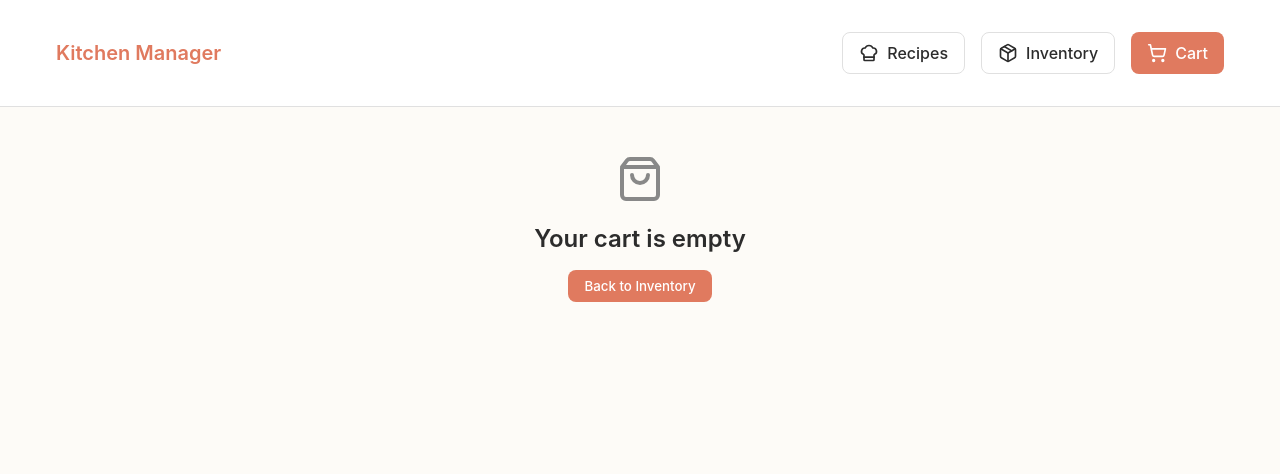
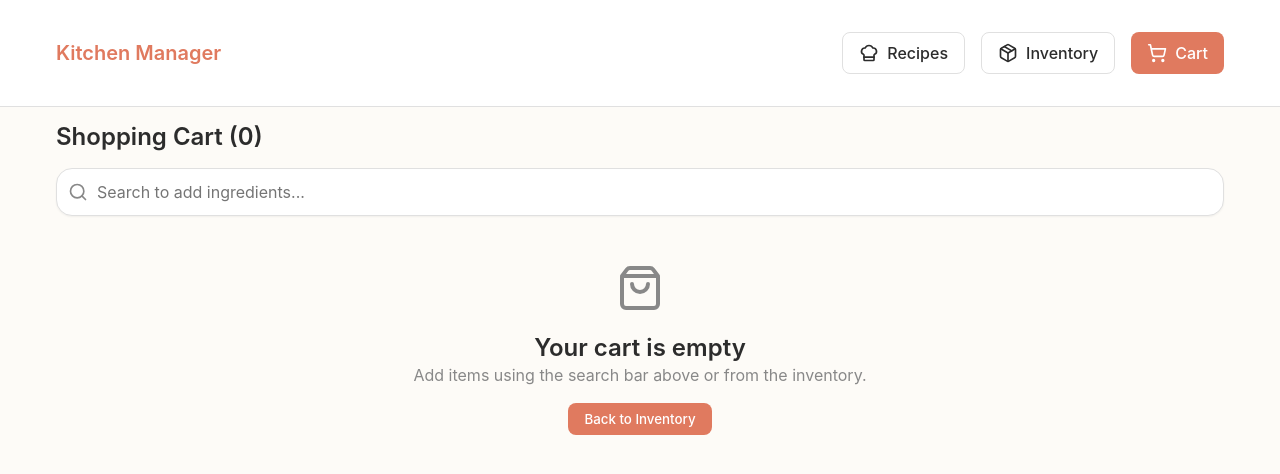
Before and after one commit to aalizelau/cooking-management-app, a React app: page /shopping-cart in a window 1280 px wide. Shown: the top 474 px of the page. Built offline with nearby package versions, Linux system fonts and the light colour scheme; the HTML template or start-up script is replaced by a standard one.

Commit message:
add search to cart

```diff
--- a/src/pages/ShoppingCart.jsx
+++ b/src/pages/ShoppingCart.jsx
@@ -1,12 +1,13 @@
 import React, { useState } from 'react';
-import { CheckSquare, Square, ShoppingBag } from 'lucide-react';
+import { CheckSquare, Square, ShoppingBag, Search, Plus, X } from 'lucide-react';
 import { useApp } from '../context/AppContext';
 import { useNavigate } from 'react-router-dom';
 
 const ShoppingCart = () => {
-    const { cart, ingredients, removeFromCart, updateIngredient, clearCart } = useApp();
+    const { cart, ingredients, removeFromCart, updateIngredient, clearCart, addToCart } = useApp();
     const navigate = useNavigate();
     const [checkedItems, setCheckedItems] = useState([]);
+    const [searchQuery, setSearchQuery] = useState('');
 
     const cartIngredients = ingredients.filter(ing => cart.includes(ing.id));
 
@@ -52,23 +53,115 @@ const ShoppingCart = () => {
         }
     };
 
-    if (cart.length === 0) {
-        return (
-            <div style={{ textAlign: 'center', padding: 'var(--spacing-xl)' }}>
-                <ShoppingBag size={48} color="var(--color-muted)" />
-                <h2 style={{ marginTop: 'var(--spacing-md)' }}>Your cart is empty</h2>
-                <button className="btn btn-primary" style={{ marginTop: 'var(--spacing-md)' }} onClick={() => navigate('/inventory')}>
-                    Back to Inventory
-                </button>
-            </div>
-        );
-    }
+    // Search Logic
+    const searchResults = searchQuery.length > 0
+        ? ingredients.filter(ing =>
+            ing.name.toLowerCase().includes(searchQuery.toLowerCase()) &&
+            !cart.includes(ing.id)
+        )
+        : [];
+
+    const handleAddToCart = (id) => {
+        addToCart(id);
+        setSearchQuery('');
+    };
 
     return (
         <div>
             <h2>Shopping Cart ({cart.length})</h2>
 
-            <div style={{ display: 'flex', flexDirection: 'column', gap: 'var(--spacing-md)', marginTop: 'var(--spacing-md)' }}>
+            {/* Search Bar */}
+            <div style={{ position: 'relative', marginTop: 'var(--spacing-md)', marginBottom: 'var(--spacing-md)' }}>
+                <div style={{ position: 'relative' }}>
+                    <Search size={20} style={{ position: 'absolute', left: '12px', top: '50%', transform: 'translateY(-50%)', color: 'var(--color-muted)' }} />
+                    <input
+                        placeholder="Search to add ingredients..."
+                        value={searchQuery}
+                        onChange={e => setSearchQuery(e.target.value)}
+                        style={{
+                            width: '100%',
+                            paddingLeft: '40px',
+                            paddingRight: '40px',
+                            height: '48px',
+                            fontSize: '1rem',
+                            borderRadius: 'var(--radius-lg)',
+                            border: '1px solid var(--color-border)',
+                            boxShadow: 'var(--shadow-sm)'
+                        }}
+                    />
+                    {searchQuery && (
+                        <button
+                            onClick={() => setSearchQuery('')}
+                            style={{ position: 'absolute', right: '12px', top: '50%', transform: 'translateY(-50%)', color: 'var(--color-muted)' }}
+                        >
+                            <X size={18} />
+                        </button>
+                    )}
+                </div>
+
+                {searchQuery && (
+                    <div style={{
+                        position: 'absolute',
+                        top: 'calc(100% + 8px)',
+                        left: 0,
+                        right: 0,
+                        backgroundColor: 'var(--color-card-bg)',
+                        borderRadius: 'var(--radius-lg)',
+                        boxShadow: 'var(--shadow-lg)',
+                        zIndex: 50,
+                        maxHeight: '300px',
+                        overflowY: 'auto',
+                        border: '1px solid var(--color-border)'
+                    }}>
+                        {searchResults.length === 0 ? (
+                            <div style={{ padding: 'var(--spacing-md)', textAlign: 'center', color: 'var(--color-muted)' }}>
+                                No ingredients found.
+                            </div>
+                        ) : (
+                            searchResults.map(ing => (
+                                <div
+                                    key={ing.id}
+                                    onClick={() => handleAddToCart(ing.id)}
+                                    style={{
+                                        padding: 'var(--spacing-md)',
+                                        display: 'flex',
+                                        alignItems: 'center',
+                                        justifyContent: 'space-between',
+                                        cursor: 'pointer',
+                                        borderBottom: '1px solid var(--color-border)',
+                                        transition: 'background-color 0.2s'
+                                    }}
+                                    onMouseEnter={(e) => e.currentTarget.style.backgroundColor = '#f9f9f9'}
+                                    onMouseLeave={(e) => e.currentTarget.style.backgroundColor = 'transparent'}
+                                >
+                                    <div style={{ display: 'flex', alignItems: 'center', gap: 'var(--spacing-sm)' }}>
+                                        {ing.emoji && <span style={{ fontSize: '1.2rem' }}>{ing.emoji}</span>}
+                                        <div>
+                                            <div style={{ fontWeight: '500' }}>{ing.name}</div>
+                                            <div style={{ fontSize: '0.8rem', color: 'var(--color-muted)' }}>
+                                                {ing.stockStatus} • {ing.location}
+                                            </div>
+                                        </div>
+                                    </div>
+                                    <Plus size={20} color="var(--color-primary)" />
+                                </div>
+                            ))
+                        )}
+                    </div>
+                )}
+            </div>
+
+            {cart.length === 0 ? (
+                <div style={{ textAlign: 'center', padding: 'var(--spacing-xl)' }}>
+                    <ShoppingBag size={48} color="var(--color-muted)" />
+                    <h2 style={{ marginTop: 'var(--spacing-md)' }}>Your cart is empty</h2>
+                    <p style={{ color: 'var(--color-muted)' }}>Add items using the search bar above or from the inventory.</p>
+                    <button className="btn btn-primary" style={{ marginTop: 'var(--spacing-md)' }} onClick={() => navigate('/inventory')}>
+                        Back to Inventory
+                    </button>
+                </div>
+            ) : (
+                <div style={{ display: 'flex', flexDirection: 'column', gap: 'var(--spacing-md)' }}>
                     {Object.keys(groupedCartItems).sort().map(category => (
                         <div key={category}>
                             <h4 style={{
@@ -126,6 +219,7 @@ const ShoppingCart = () => {
                         </div>
                     ))}
                 </div>
+            )}
 
             {checkedItems.length > 0 && (
                 <div style={{
```
Lines whose indentation alone changed are shown as unchanged.
